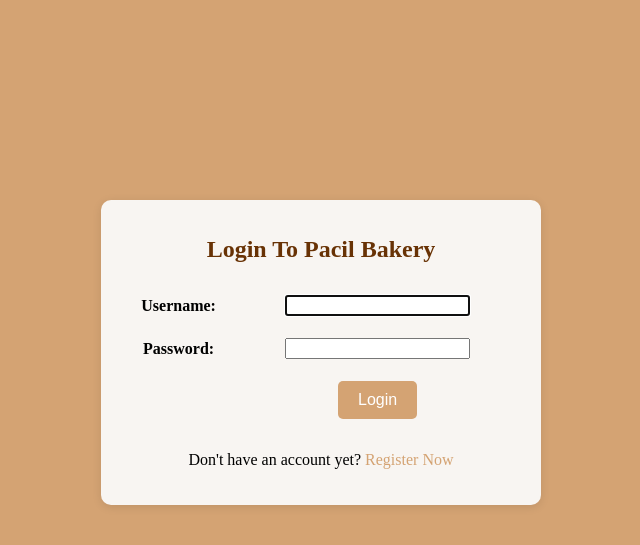
After one commit to irfanrizqinr/pacil-bakery, a Django app: page /login/ in a window 1280 px wide. The commit adds this page. Shown: the top 545 px of the page, without its empty margins (319-959 px from the left). Run offline with Django 5.2, Linux system fonts and the light colour scheme.

Commit message:
Tugas 4 Selesai

```diff
--- a/main/models.py
+++ b/main/models.py
@@ -1,8 +1,10 @@
 import uuid
 from django.db import models
+from django.contrib.auth.models import User
 
 
 class Product (models.Model) :
+    user = models.ForeignKey(User, on_delete=models.CASCADE)
     id = models.UUIDField(primary_key=True, default=uuid.uuid4, editable=False)
     name = models.CharField(max_length=255)
     price = models.IntegerField()
--- /dev/null
+++ b/main/templates/login.html
@@ -0,0 +1,100 @@
+{% extends 'base.html' %}
+
+{% block meta %}
+<title>Login</title>
+{% endblock meta %}
+
+{% block content %}
+<style>
+/* Style untuk container login */
+body {
+    background-color: #d4a373; /* Warna krem seperti pada contoh sebelumnya */
+}
+.login-container {
+    width: 400px;
+    margin: 200px auto;
+    padding: 20px;
+    background-color: #f8f5f2; /* Warna krem */
+    border-radius: 10px;
+    box-shadow: 0px 2px 10px rgba(0, 0, 0, 0.1);
+    text-align: center;
+}
+
+.login-container h1 {
+    font-size: 24px;
+    color: #683205; /* Warna coklat tua */
+    margin-bottom: 20px;
+}
+
+.login-table {
+    width: 100%;
+    margin-bottom: 20px;
+    border-collapse: separate;
+}
+
+.login-table td {
+    padding: 10px 5px;
+}
+
+.login-btn {
+    background-color: #d4a373; /* Warna coklat keemasan */
+    color: white;
+    padding: 10px 20px;
+    border: none;
+    cursor: pointer;
+    border-radius: 5px;
+    font-size: 16px;
+}
+
+.login-btn:hover {
+    background-color: #b38b5b; /* Warna coklat tua saat di-hover */
+}
+
+.login-messages {
+    list-style-type: none;
+    padding: 0;
+    margin-bottom: 20px;
+}
+
+.login-messages li {
+    color: red; /* Warna merah untuk pesan error */
+    font-size: 14px;
+}
+
+.register-link {
+    color: #d4a373; /* Warna coklat keemasan untuk link */
+    text-decoration: none;
+}
+
+.register-link:hover {
+    color: #b38b5b; /* Warna coklat tua saat di-hover */
+    text-decoration: underline;
+}
+</style>
+
+<div class="login-container">
+    <h1>Login To Pacil Bakery</h1>
+
+    <form method="POST" action="">
+        {% csrf_token %}
+        <table class="login-table">
+            {{ form.as_table }}
+            <tr>
+                <td></td>
+                <td><input class="btn login-btn" type="submit" value="Login" /></td>
+            </tr>
+        </table>
+    </form>
+
+    {% if messages %}
+    <ul class="login-messages">
+        {% for message in messages %}
+        <li>{{ message }}</li>
+        {% endfor %}
+    </ul>
+    {% endif %}
+
+    <p>Don't have an account yet? <a href="{% url 'main:register' %}" class="register-link">Register Now</a></p>
+</div>
+
+{% endblock content %}
--- a/main/urls.py
+++ b/main/urls.py
@@ -1,5 +1,6 @@
 from django.urls import path
 from main.views import show_main, create_product, show_xml, show_json, show_xml_by_id, show_json_by_id
+from main.views import register, login_user, logout_user
 
 app_name = 'main'
 urlpatterns = [
@@ -9,4 +10,7 @@ urlpatterns = [
     path('json/', show_json, name='show_json'),
     path('xml/<str:id>/', show_xml_by_id, name='show_xml_by_id'),
     path('json/<str:id>/', show_json_by_id, name='show_json_by_id'),
+    path('register/', register, name='register'),
+    path('login/', login_user, name='login'),
+    path('logout/', logout_user, name='logout'),
 ]
--- a/main/views.py
+++ b/main/views.py
@@ -3,15 +3,25 @@ from main.forms import ProductForm
 from main.models import Product
 from django.http import HttpResponse
 from django.core import serializers
+from django.contrib.auth.forms import UserCreationForm, AuthenticationForm
+from django.contrib.auth import authenticate, login, logout
+from django.contrib import messages
+from django.contrib.auth.decorators import login_required
+import datetime
+from django.http import HttpResponseRedirect
+from django.urls import reverse
 
+@login_required(login_url='/login')
 def show_main(request) :
-    product_entries = Product.objects.all()
+    product_entries = Product.objects.filter(user=request.user)
 
     context = {
+        'namaUser' : request.user.username,
         'namatoko' : 'PacilBakery',
         'namapemilik' : 'Irfan Rizqi Nurrahman',
         'kelaspemilik' : 'PBP C',
-        'product_entries' : product_entries
+        'product_entries' : product_entries,
+        'last_login': request.COOKIES['last_login'],
     }
     return render(request, "main.html", context)
 
@@ -19,7 +29,9 @@ def create_product(request):
     form = ProductForm(request.POST or None)
 
     if form.is_valid() and request.method == "POST":
-        form.save()
+        product_entry = form.save(commit=False)
+        product_entry.user = request.user
+        product_entry.save()
         return redirect('main:show_main')
 
     context = {'form': form}
@@ -40,3 +52,36 @@ def show_xml_by_id(request, id):
 def show_json_by_id(request, id):
     data = Product.objects.filter(pk=id)
     return HttpResponse(serializers.serialize("json", data), content_type="application/json")
+
+def register(request):
+    form = UserCreationForm()
+
+    if request.method == "POST":
+        form = UserCreationForm(request.POST)
+        if form.is_valid():
+            form.save()
+            messages.success(request, 'Your account has been successfully created!')
+            return redirect('main:login')
+    context = {'form':form}
+    return render(request, 'register.html', context)
+
+def login_user(request):
+   if request.method == 'POST':
+      form = AuthenticationForm(data=request.POST)
+
+      if form.is_valid():
+            user = form.get_user()
+            login(request, user)
+            response = HttpResponseRedirect(reverse("main:show_main"))
+            response.set_cookie('last_login', str(datetime.datetime.now())) #membuat cookie
+            return response
+   else:
+      form = AuthenticationForm(request)
+   context = {'form': form}
+   return render(request, 'login.html', context)
+
+def logout_user(request):
+    logout(request)
+    response = HttpResponseRedirect(reverse('main:login')) #mengganti return redirect menjadi HttpResponseRedirect
+    response.delete_cookie('last_login')
+    return response
--- a/pacilbakery/settings.py
+++ b/pacilbakery/settings.py
@@ -1,4 +1,5 @@
 from pathlib import Path
+import os
 
 # Build paths inside the project like this: BASE_DIR / 'subdir'.
 BASE_DIR = Path(__file__).resolve().parent.parent
@@ -11,7 +12,8 @@ BASE_DIR = Path(__file__).resolve().parent.parent
 SECRET_KEY = 'django-insecure-u%q*u7xd5tn3%$0_g6=&p(46dgsn$fur1s9+@vgm$661re+3n8'
 
 # SECURITY WARNING: don't run with debug turned on in production!
-DEBUG = True
+PRODUCTION = os.getenv("PRODUCTION", False)
+DEBUG = not PRODUCTION
 
 ALLOWED_HOSTS = ["localhost", "127.0.0.1","irfan-rizqi31-pacilbakery.pbp.cs.ui.ac.id"]
 
```
Also changed, not shown: main/templates/create_product.html (+6 -6 lines), main/templates/main.html (+60 -3 lines), main/templates/register.html (added, +100 -0 lines), README.md, db.sqlite3, main/migrations/0003_product_user.py (added).
